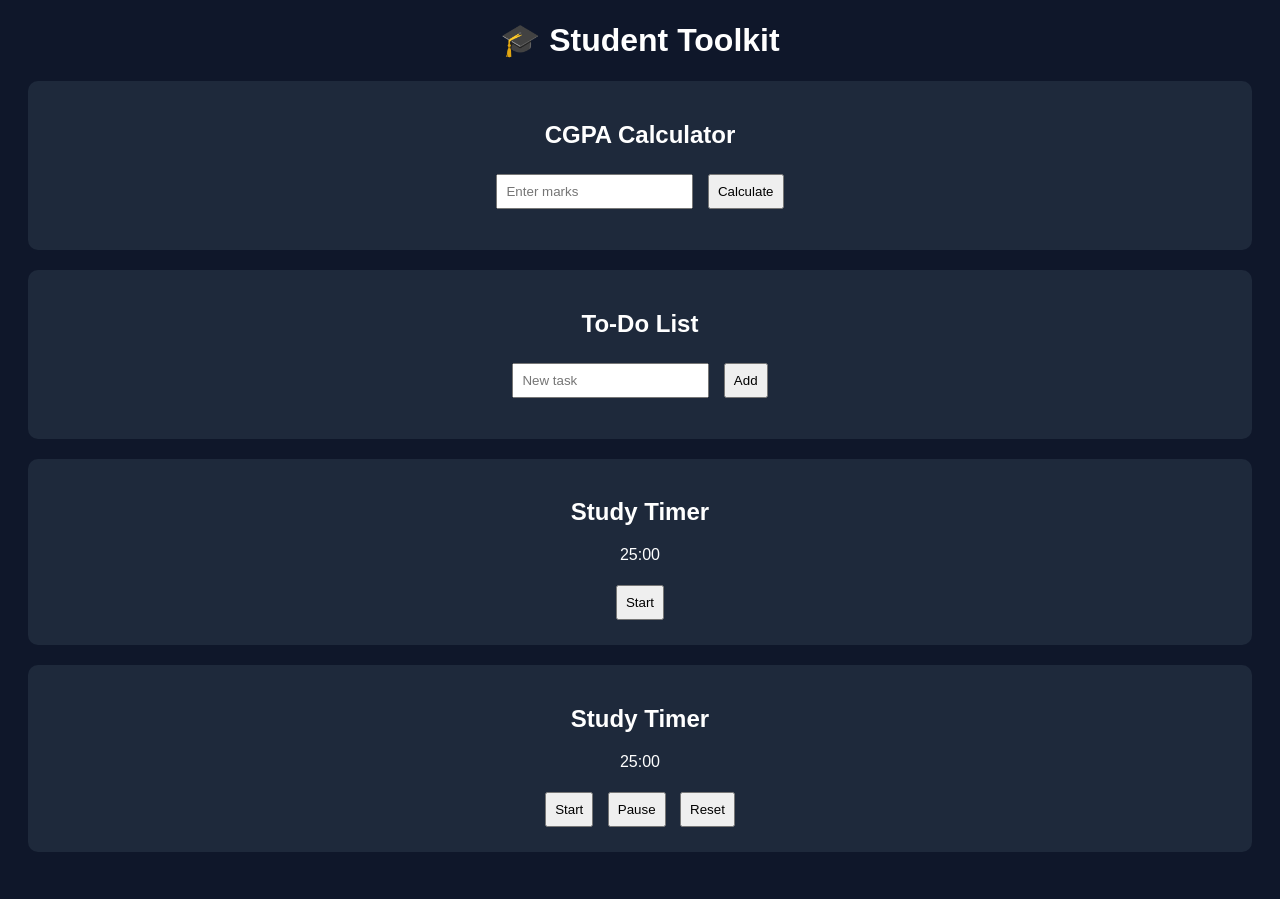
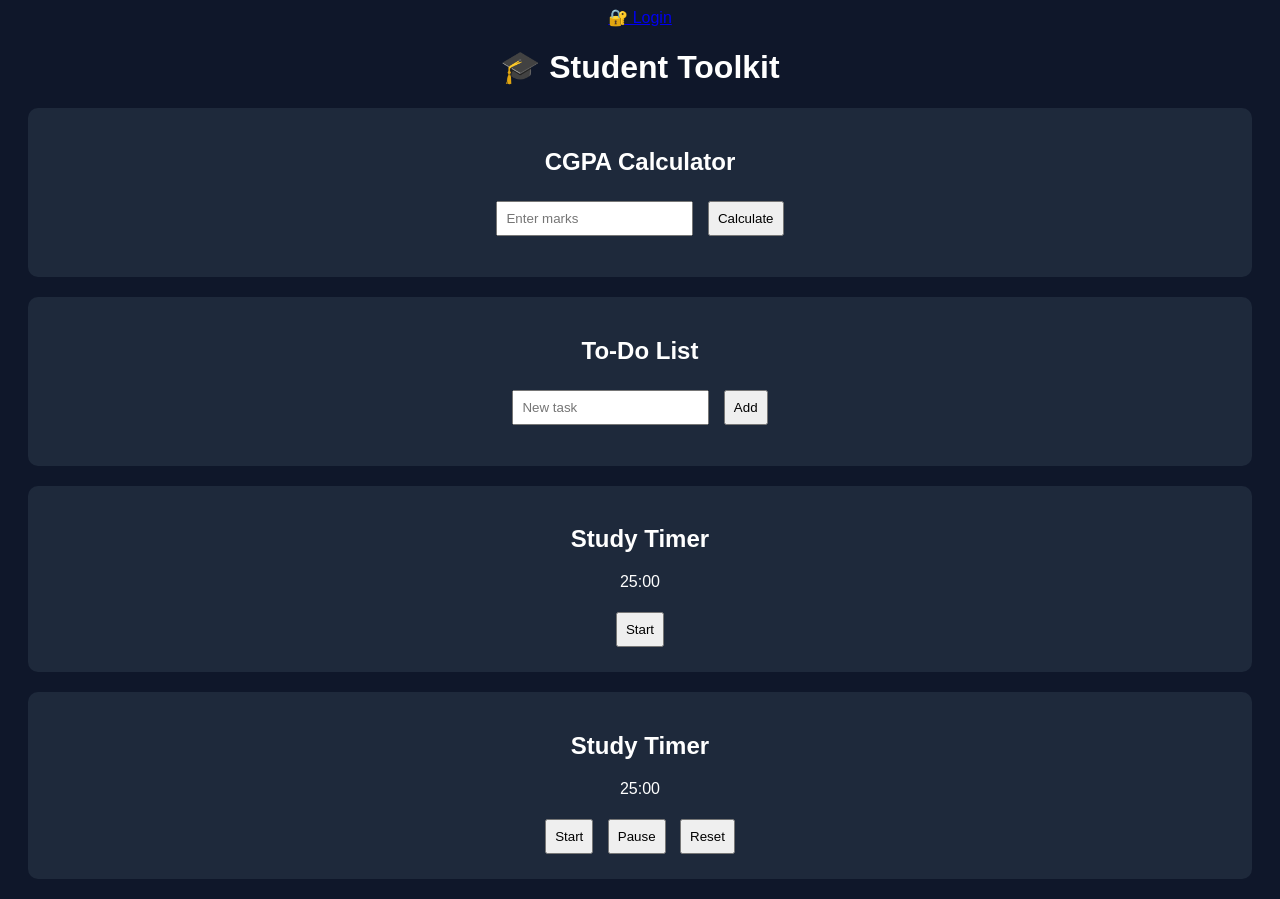
Before and after one commit to vv1705260-rgb/student-toolkit-, a plain HTML site: page index.html in a window 1280 px wide. Before the commit the page ends 872 px from the top, so only its background shows below. Drawn offline with Linux system fonts and the light colour scheme.

Commit message:
Add login link to index.html

```diff
--- a/index.html
+++ b/index.html
@@ -2,6 +2,7 @@
 <html>
 <head>
 <title>Student Toolkit</title>
+  <a href="login.html">🔐 Login</a>
 <link rel="stylesheet" href="style.css">
   <link rel="stylesheet" href="style.css">
 </head>
```
